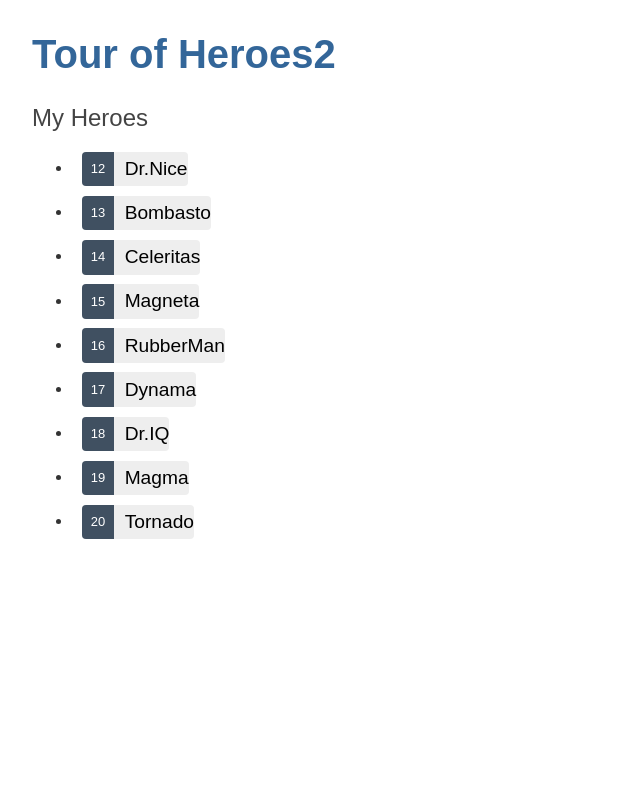
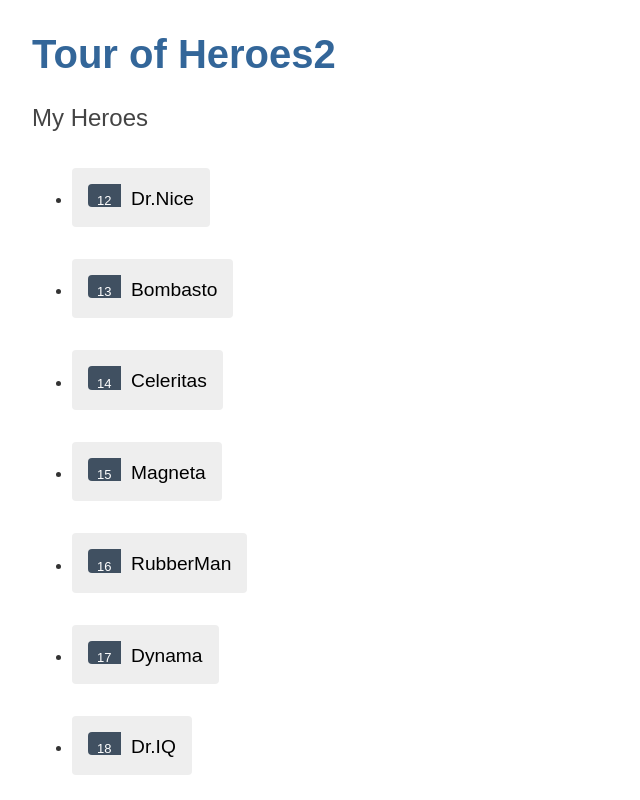
Before and after one commit to yuuki-kurose/angular_tour_of_heroes2, an Angular app: page / in a window 1280 px wide. Shown: the top 800 px of the page, without its empty margins (0-640 px from the left). Built offline with nearby package versions, Linux system fonts and the light colour scheme.

Commit message:
classにcssを付与する

```diff
--- a/src/app/heroes/heroes.component.css
+++ b/src/app/heroes/heroes.component.css
@@ -1,4 +1,4 @@
-.heroes button {
+.select-botton {
   flex:                 1;
   cursor:               pointer;
   position:             relative;
@@ -12,33 +12,33 @@
   height:               1.8em;
 }
 
-.heroes button:hover {
+.select-botton:hover {
   color:                #2c3a41;
   background-color:     #e6e6e6;
   left:                 .1em;
 }
 
-.heroes button:active {
+.select-botton:active {
   background-color:     #525252;
   color:                #fafafa;
 }
 
-.heroes button.selected {
+.select-botton.selected {
   background-color:     black;
   color:                white;
 }
 
-.heroes button.selected:hover {
+.select-botton.selected:hover {
   background-color:     #505050;
   color:                white;
 }
 
-.heroes button.selected:active {
+.select-botton.selected:active {
   background-color:     black;
   color:                white;
 }
 
-.heroes .badge {
+.select-botton__badge {
   display:              inline-block;
   font-size:            small;
   color:                white;
@@ -49,6 +49,6 @@
   border-radius:         4px 0 0 4px;
 }
 
-.heroes .name {
+.select-botton__name {
   align-self:           center;
 }
--- a/src/app/heroes/heroes.component.html
+++ b/src/app/heroes/heroes.component.html
@@ -4,9 +4,9 @@
   <!-- heroesプロパティを繰り返しで表示する -->
   <li *ngFor="let hero of heroes">
     <!-- ユーザーがボタンをクリックしたらonSelectメソッドが発火する -->
-    <button type="button" (click)="onSelect(hero)">
-      <span class="badge">{{ hero.id }}</span>
-      <span class="name">{{ hero.name }}</span>
+    <button type="button" (click)="onSelect(hero)" [class.selected]="hero === selectedHero">
+      <span class="select-botton__badge">{{ hero.id }}</span>
+      <span class="select-botton__name">{{ hero.name }}</span>
     </button>
   </li>
 </ul>
```
